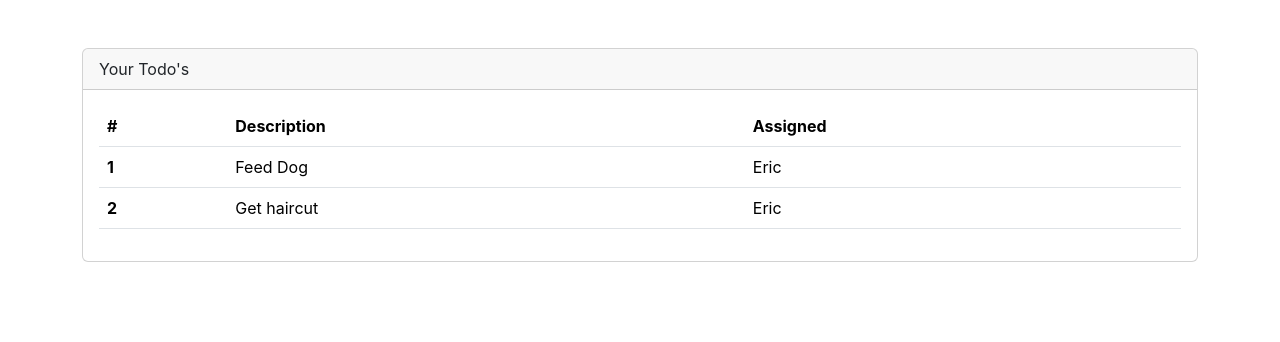
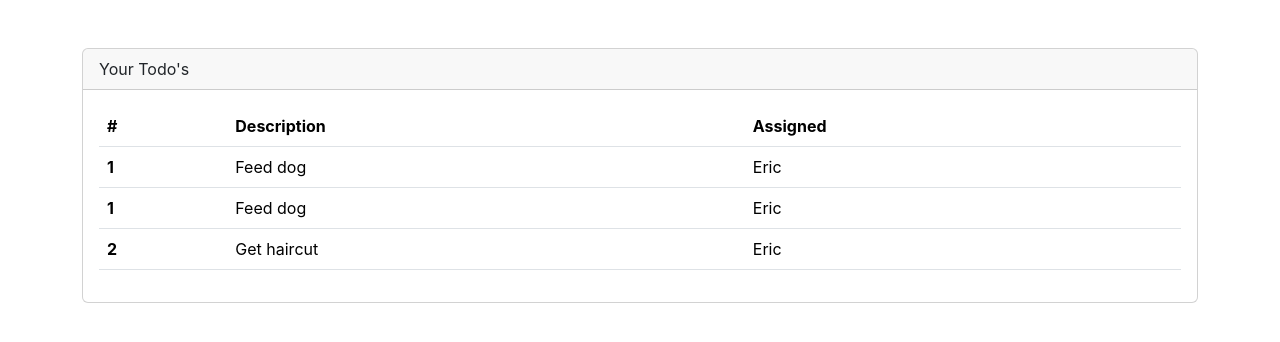
Before and after one commit to Dan1elJr/react-todos, a React (Create React App) app: page / in a window 1280 px wide. Shown: the top 342 px of the page. Built offline with nearby package versions, Linux system fonts and the light colour scheme.

Commit message:
React/Fudamentals - Component reusabilty

```diff
--- a/src/App.js
+++ b/src/App.js
@@ -22,6 +22,7 @@
 
             <tbody>
               <TodoRowItem/>
+              <TodoRowItem/>
               <tr>
                 <th scope='row'>2</th>
                 <td>Get haircut</td>
--- a/src/components/TodoRowItem.js
+++ b/src/components/TodoRowItem.js
@@ -1,9 +1,14 @@
 function TodoRowItem(){
+
+    const rowNumber = 1;
+    const rowDescription = 'Feed dog';
+    const rowsAssigned = 'Eric';
+
     return(
         <tr>
-            <th scope='row'>1</th>
-            <td>Feed Dog</td>
-            <td>Eric</td>
+            <th scope='row'>{rowNumber}</th>
+            <td>{rowDescription}</td>
+            <td>{rowsAssigned}</td>
         </tr>
 
     )
```
